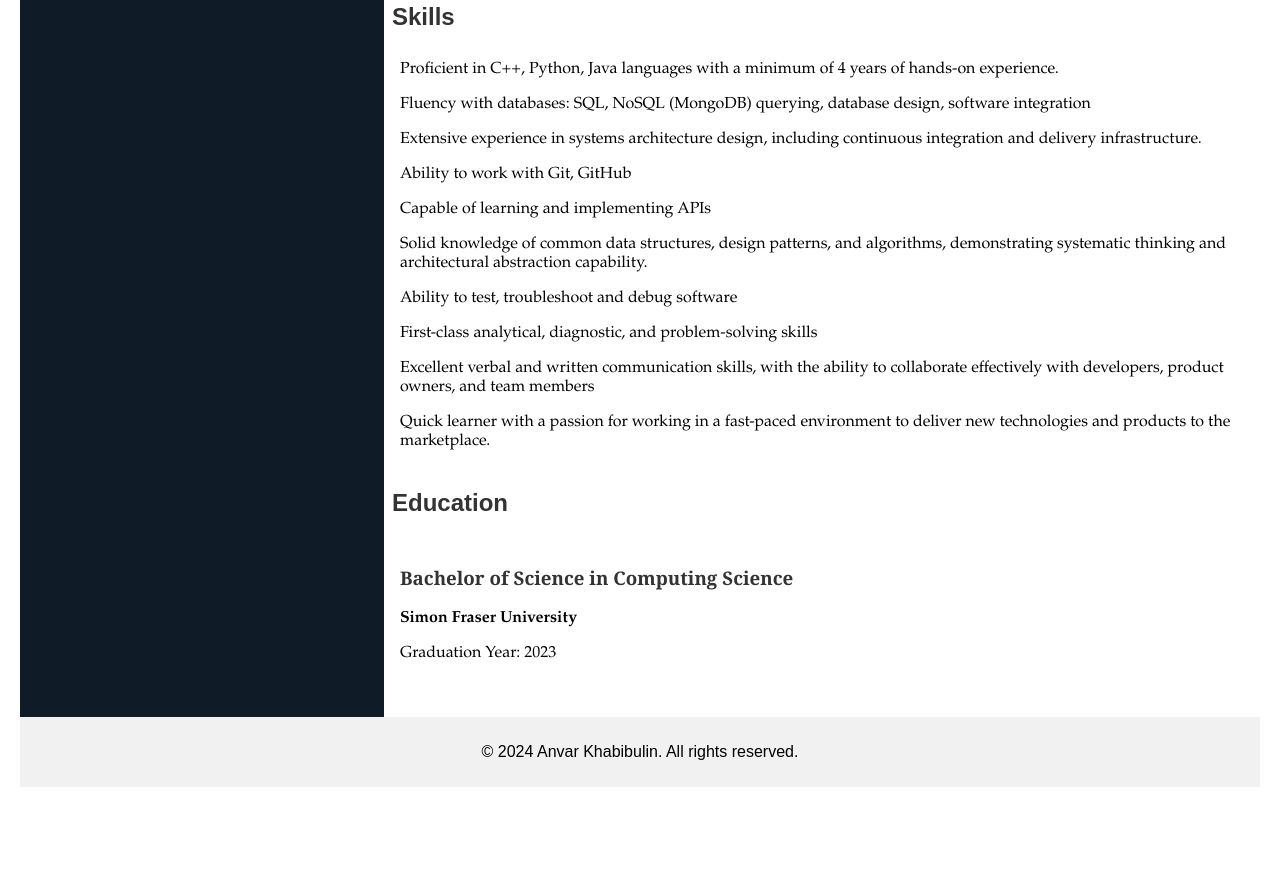
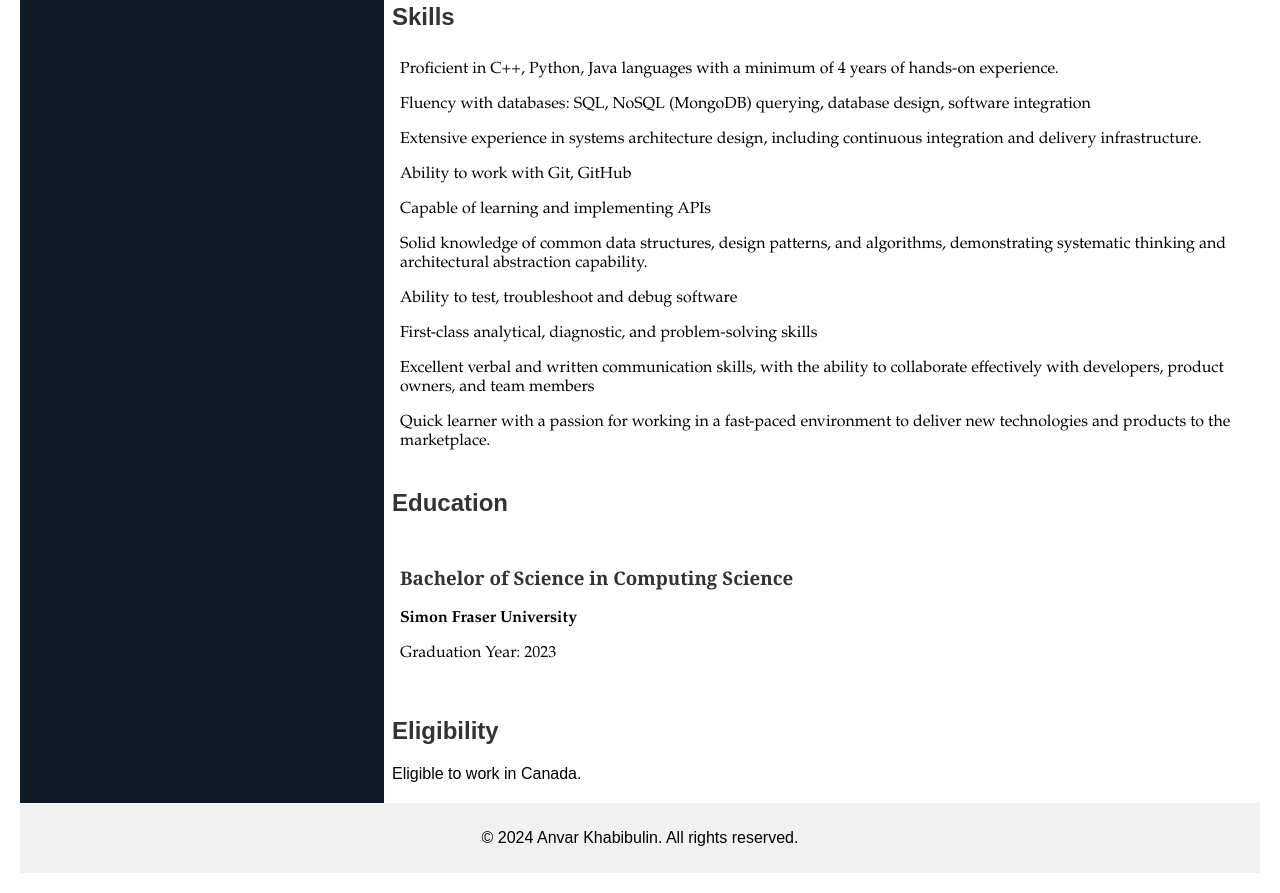
Before and after one commit to anvarkha/Resume, a plain HTML site: page index.html in a window 1280 px wide. Shown: the part 403-1296 px from the top of the page. Before the commit the page ends 1210 px from the top, so only its background shows below. Drawn offline with Linux system fonts and the light colour scheme.

Commit message:
C++ developer version

```diff
--- a/index.html
+++ b/index.html
@@ -61,6 +61,10 @@
                     </li>
                 </ul>
             </section>
+            <section class="eligible">
+                <h2>Eligibility</h2>
+                <p>Eligible to work in Canada.</p>
+            </section>
             </div>
     </div>
 
```
